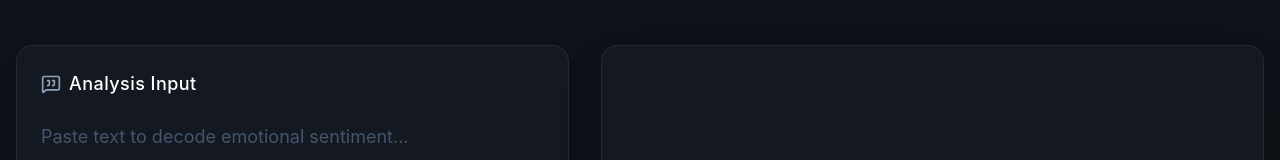
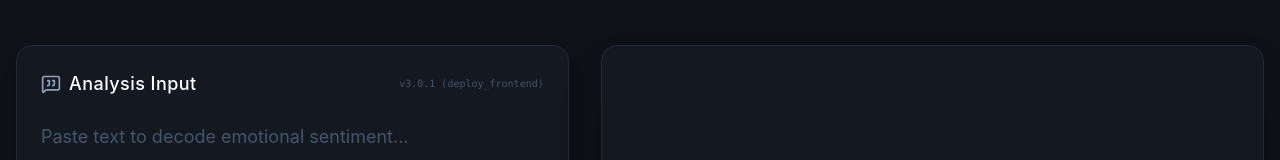
Before and after one commit to vishesh-2306/sentiscope, a React app in the folder deploy_frontend/: page / in a window 1280 px wide. Shown: the part 734-894 px from the top of the page. Built offline with nearby package versions, Linux system fonts and the light colour scheme; the HTML template or start-up script is replaced by a standard one.

Commit message:
Add visible version tag to test Vercel deploy directory

```diff
--- a/deploy_frontend/src/components/analyzer/EditorPanel.jsx
+++ b/deploy_frontend/src/components/analyzer/EditorPanel.jsx
@@ -21,9 +21,12 @@ export default function EditorPanel({ onAnalyze, isAnalyzing }) {
             {/* Subtle top glow */}
             <div className="absolute top-0 left-1/2 -translate-x-1/2 w-3/4 h-[1px] bg-gradient-to-r from-transparent via-[var(--color-brand-accent)]/50 to-transparent opacity-0 group-hover:opacity-100 transition-opacity duration-500" />
 
-            <div className="flex items-center gap-2 mb-6">
-                <MessageSquareQuote className="w-5 h-5 text-slate-400" />
-                <h2 className="text-lg font-medium text-white tracking-wide">Analysis Input</h2>
+            <div className="flex items-center justify-between mb-6">
+                <div className="flex items-center gap-2">
+                    <MessageSquareQuote className="w-5 h-5 text-slate-400" />
+                    <h2 className="text-lg font-medium text-white tracking-wide">Analysis Input</h2>
+                </div>
+                <span className="text-[10px] text-slate-600 font-mono">v3.0.1 (deploy_frontend)</span>
             </div>
 
             <div className="relative flex-1 flex flex-col min-h-[200px]">
```
